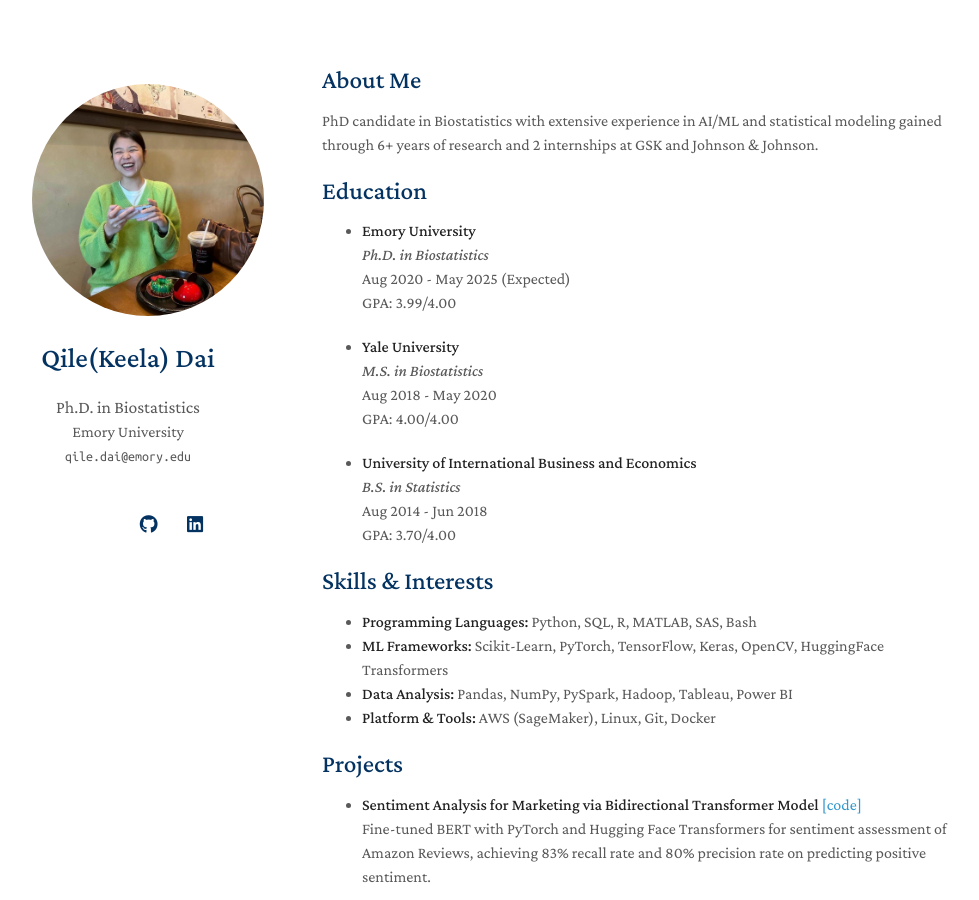
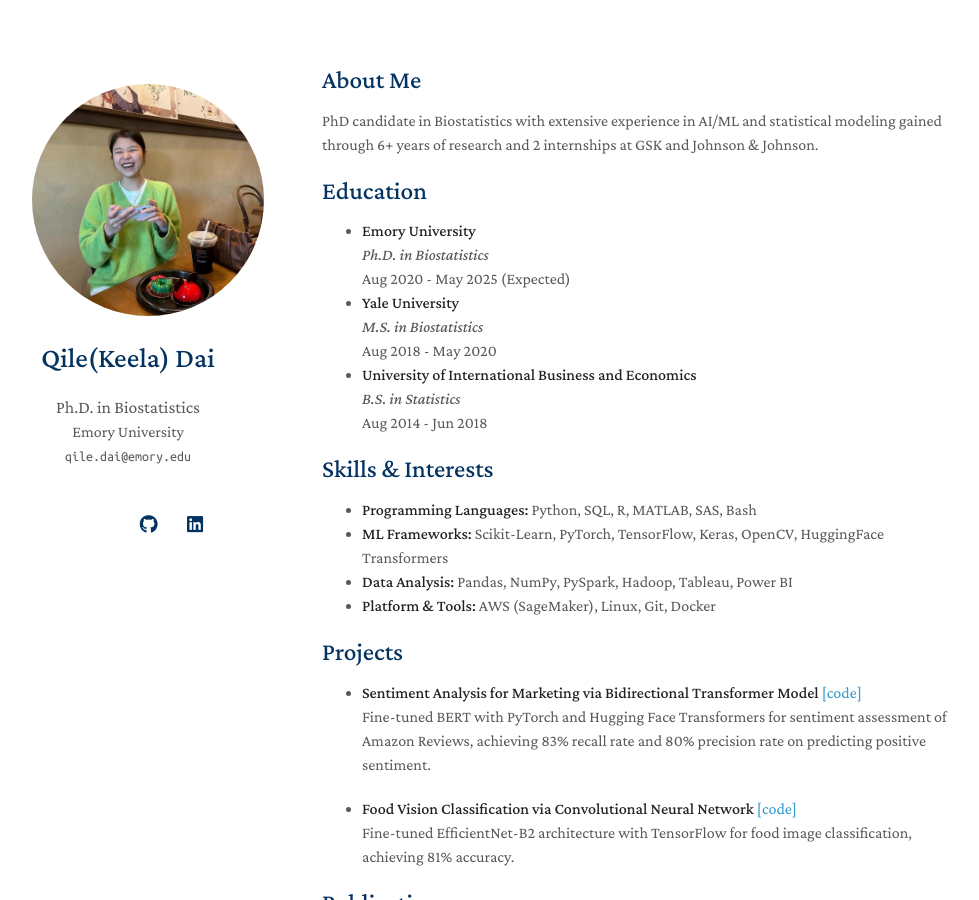
Before and after one commit to daiqile96/daiqile96.github.io, a Jekyll site: the page built from index.md, in a window 1280 px wide and 900 px high. Shown: the whole window, without its empty margins (148-1127 px from the left). Built offline with Jekyll 4.4.1, drawn with Linux system fonts in a browser that asks for light colours; a style sheet for code colours, icons or effects is not loaded; our own code applies the rules of GitHub Pages for plain Markdown files.

Commit message:
Update index.md

```diff
--- a/index.md
+++ b/index.md
@@ -12,17 +12,12 @@
 - **Emory University**
   *Ph.D. in Biostatistics*
   Aug 2020 - May 2025 (Expected)
-  GPA: 3.99/4.00
-
 - **Yale University**
   *M.S. in Biostatistics*
   Aug 2018 - May 2020
-  GPA: 4.00/4.00
-
 - **University of International Business and Economics**
   *B.S. in Statistics*
   Aug 2014 - Jun 2018
-  GPA: 3.70/4.00
 
 ## Skills & Interests
 
```
